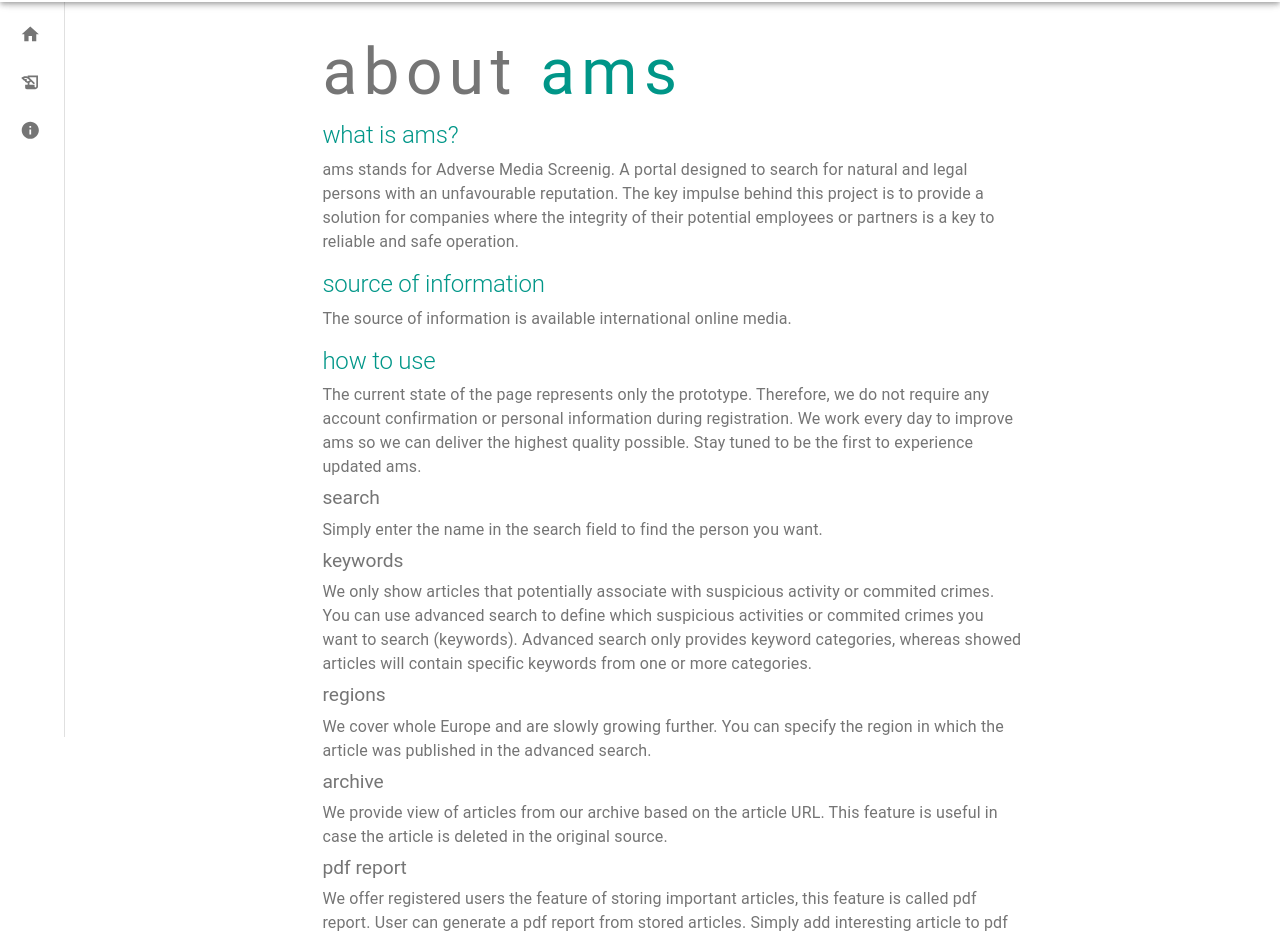
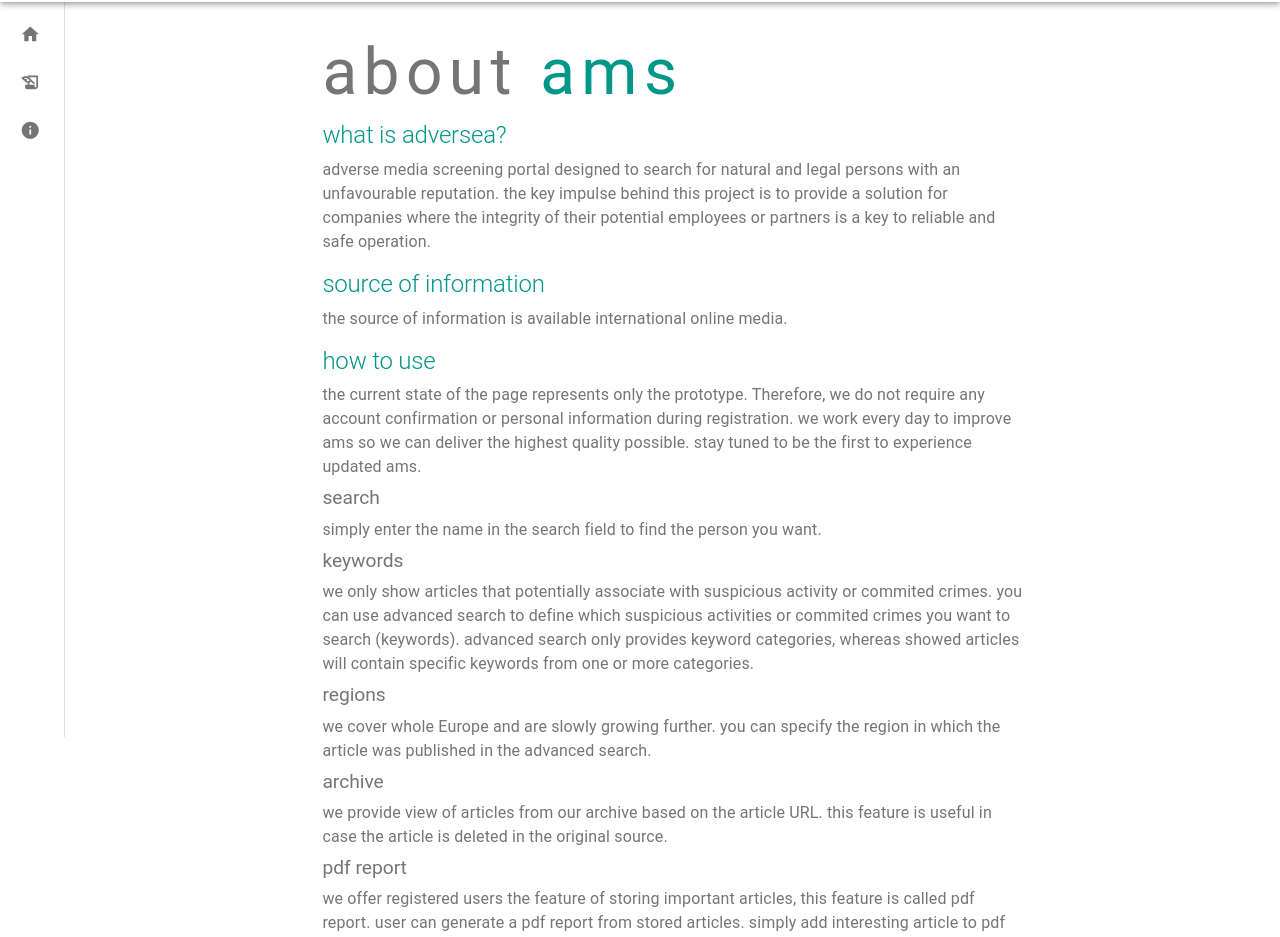
Before and after one commit to FIIT-TEAM8/application_web, a React (Create React App) app in the folder frontend/: page /about in a window 1280 px wide. Shown: the part 63-1000 px from the top of the page. Built offline with nearby package versions, Linux system fonts and the light colour scheme.

Commit message:
update typos and upper cases

```diff
--- a/frontend/src/Components/AboutPage.jsx
+++ b/frontend/src/Components/AboutPage.jsx
@@ -22,14 +22,14 @@ export default function AboutPage() {
           <Grid container spacing={1} direction="column">
             <Grid item>
               <Typography variant="h2" color="primary">
-                what is ams?
+                what is adversea?
               </Typography>
             </Grid>
             <Grid item>
               <Typography color="secondary" fontSize="1rem">
-                ams stands for Adverse Media Screenig. A portal designed to
+                adverse media screening portal designed to
                 search for natural and legal persons with an unfavourable
-                reputation. The key impulse behind this project is to provide a
+                reputation. the key impulse behind this project is to provide a
                 solution for companies where the integrity of their potential
                 employees or partners is a key to reliable and safe operation.
               </Typography>
@@ -45,7 +45,7 @@ export default function AboutPage() {
             </Grid>
             <Grid item>
               <Typography color="secondary" fontSize="1rem">
-                The source of information is available international online
+                the source of information is available international online
                 media.
               </Typography>
             </Grid>
@@ -62,11 +62,11 @@ export default function AboutPage() {
               <Grid container spacing={1} direction="column">
                 <Grid item>
                   <Typography color="secondary" fontSize="1rem">
-                    The current state of the page represents only the prototype.
+                    the current state of the page represents only the prototype.
                     Therefore, we do not require any account confirmation or
-                    personal information during registration. We work every day
+                    personal information during registration. we work every day
                     to improve ams so we can deliver the highest quality
-                    possible. Stay tuned to be the first to experience updated
+                    possible. stay tuned to be the first to experience updated
                     ams.
                   </Typography>
                 </Grid>
@@ -77,7 +77,7 @@ export default function AboutPage() {
                 </Grid>
                 <Grid item>
                   <Typography color="secondary" fontSize="1rem">
-                    Simply enter the name in the search field to find the person
+                    simply enter the name in the search field to find the person
                     you want.
                   </Typography>
                 </Grid>
@@ -88,10 +88,10 @@ export default function AboutPage() {
                 </Grid>
                 <Grid item>
                   <Typography color="secondary" fontSize="1rem">
-                    We only show articles that potentially associate with
-                    suspicious activity or commited crimes. You can use advanced
+                    we only show articles that potentially associate with
+                    suspicious activity or commited crimes. you can use advanced
                     search to define which suspicious activities or commited
-                    crimes you want to search (keywords). Advanced search only
+                    crimes you want to search (keywords). advanced search only
                     provides keyword categories, whereas showed articles will
                     contain specific keywords from one or more categories.
                   </Typography>
@@ -103,7 +103,7 @@ export default function AboutPage() {
                 </Grid>
                 <Grid item>
                   <Typography color="secondary" fontSize="1rem">
-                    We cover whole Europe and are slowly growing further. You
+                    we cover whole Europe and are slowly growing further. you
                     can specify the region in which the article was published in
                     the advanced search.
                   </Typography>
@@ -115,8 +115,8 @@ export default function AboutPage() {
                 </Grid>
                 <Grid item>
                   <Typography color="secondary" fontSize="1rem">
-                    We provide view of articles from our archive based on the
-                    article URL. This feature is useful in case the article is
+                    we provide view of articles from our archive based on the
+                    article URL. this feature is useful in case the article is
                     deleted in the original source.
                   </Typography>
                 </Grid>
@@ -127,12 +127,12 @@ export default function AboutPage() {
                 </Grid>
                 <Grid item>
                   <Typography color="secondary" fontSize="1rem">
-                    We offer registered users the feature of storing important
-                    articles, this feature is called pdf report. User can
-                    generate a pdf report from stored articles. Simply add
+                    we offer registered users the feature of storing important
+                    articles, this feature is called pdf report. user can
+                    generate a pdf report from stored articles. simply add
                     interesting article to pdf report with small button next to
-                    article title. You can combine articles from multiple
-                    searches. After the pdf report is done, click on download in
+                    article title. you can combine articles from multiple
+                    searches. after the pdf report is done, click on download in
                     the pdf report section and you are done!
                   </Typography>
                 </Grid>
@@ -149,7 +149,7 @@ export default function AboutPage() {
             </Grid>
             <Grid item>
               <Typography color="secondary" fontSize="1rem">
-                We provide direct access to articles via API for demanding
+                we provide direct access to articles via API for demanding
                 users. Visit the
                 {" "}
                 <Link
@@ -174,7 +174,7 @@ export default function AboutPage() {
             </Grid>
             <Grid item>
               <Typography color="secondary" fontSize="1rem">
-                If you have something on your mind or just want to talk, contact
+                if you have something on your mind or just want to talk, contact
                 us on
                 {" "}
                 <Link
```
